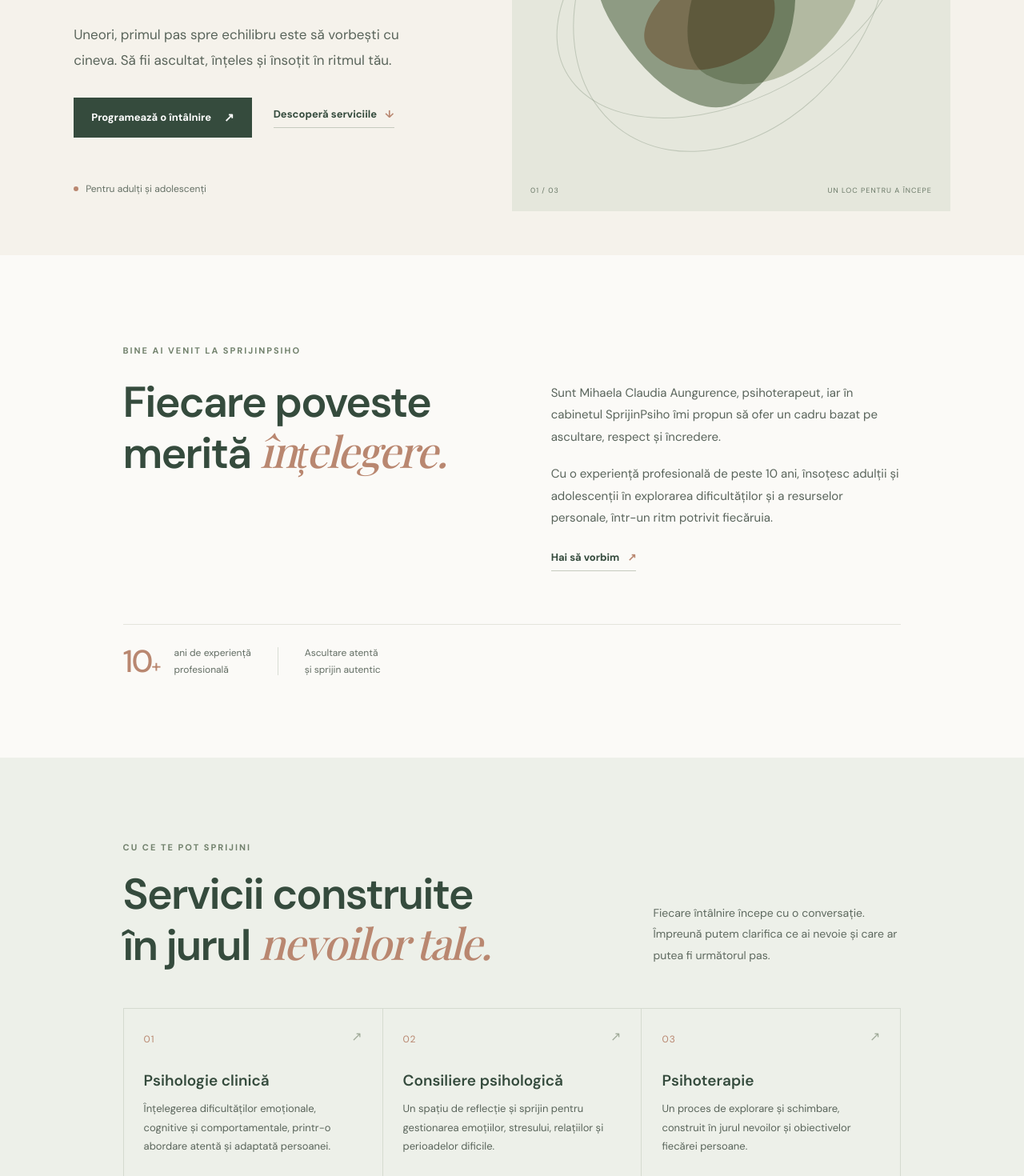
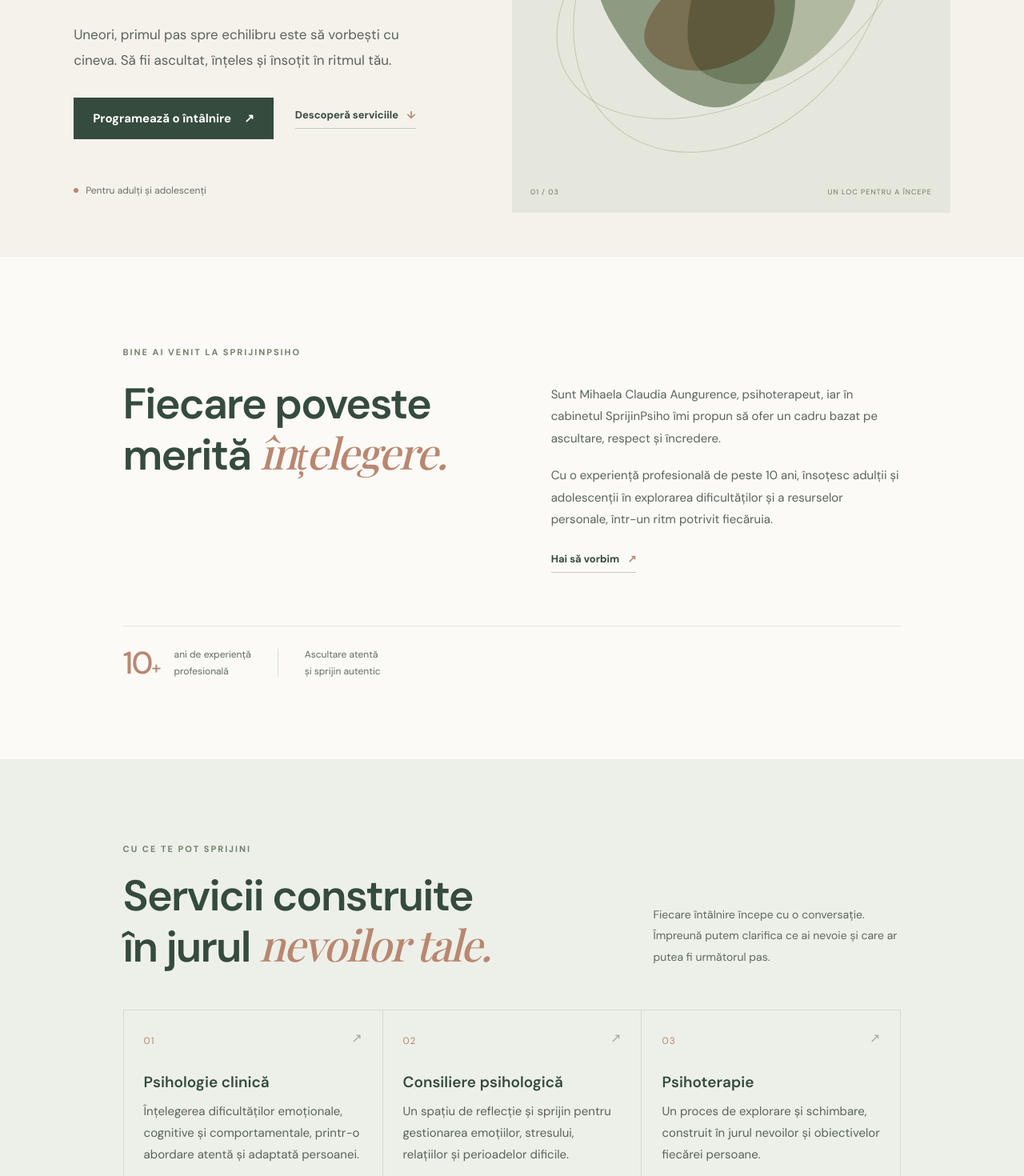
Before and after one commit to bwines/sprijinpsiho, a Next.js app: page / in a window 1280 px wide. Shown: the part 460-1930 px from the top of the page at 80% size. Built offline with nearby package versions, Linux system fonts and the light colour scheme; a web font is replaced by a local one.

Commit message:
Increase button and service description typography

```diff
--- a/app/globals.css
+++ b/app/globals.css
@@ -38,7 +38,7 @@ h1 { margin: 26px 0 20px; color: var(--forest); font-size: clamp(58px, 7vw, 91px
 h1 em, h2 em { font-family: 'Playfair Display', serif; font-weight: 500; color: var(--clay); }
 .hero-lead { max-width: 430px; color: #59645a; font-size: 17px; line-height: 1.9; }
 .hero-actions { display: flex; align-items: center; gap: 27px; margin-top: 30px; }
-.button { min-height: 50px; padding: 0 22px; display: inline-flex; align-items: center; justify-content: center; gap: 16px; font-size: 13px; font-weight: 700; transition: transform .2s, background .2s; }
+.button { min-height: 52px; padding: 0 24px; display: inline-flex; align-items: center; justify-content: center; gap: 16px; font-size: 15px; font-weight: 700; transition: transform .2s, background .2s; }
 .button:hover { transform: translateY(-2px); }
 .button-dark { background: var(--forest); color: white; }
 .button-dark:hover { background: var(--forest-deep); }
@@ -76,7 +76,7 @@ h2 { color: var(--forest); font-size: clamp(38px, 4.2vw, 54px); line-height: 1.1
 .service-card:hover { background: rgba(255,255,255,.45); }
 .service-number { font-size: 12px; color: var(--clay); letter-spacing: 1px; }
 .service-card h3 { margin: 30px 0 11px; color: var(--forest); font-size: 19px; font-weight: 600; }
-.service-card p { color: #59645a; font-size: 13px; line-height: 1.8; max-width: 290px; margin-bottom: 15px; }
+.service-card p { color: #59645a; font-size: 15px; line-height: 1.8; max-width: 290px; margin-bottom: 15px; }
 .service-arrow { position: absolute; top: 24px; right: 25px; color: #a0ab99; }
 .approach { display: grid; grid-template-columns: .9fr 1.1fr; gap: 11%; align-items: center; padding-top: 115px; padding-bottom: 115px; }
 .approach-art { min-height: 365px; background: #e8e2d8; position: relative; overflow: hidden; display: flex; align-items: center; justify-content: center; }
```
